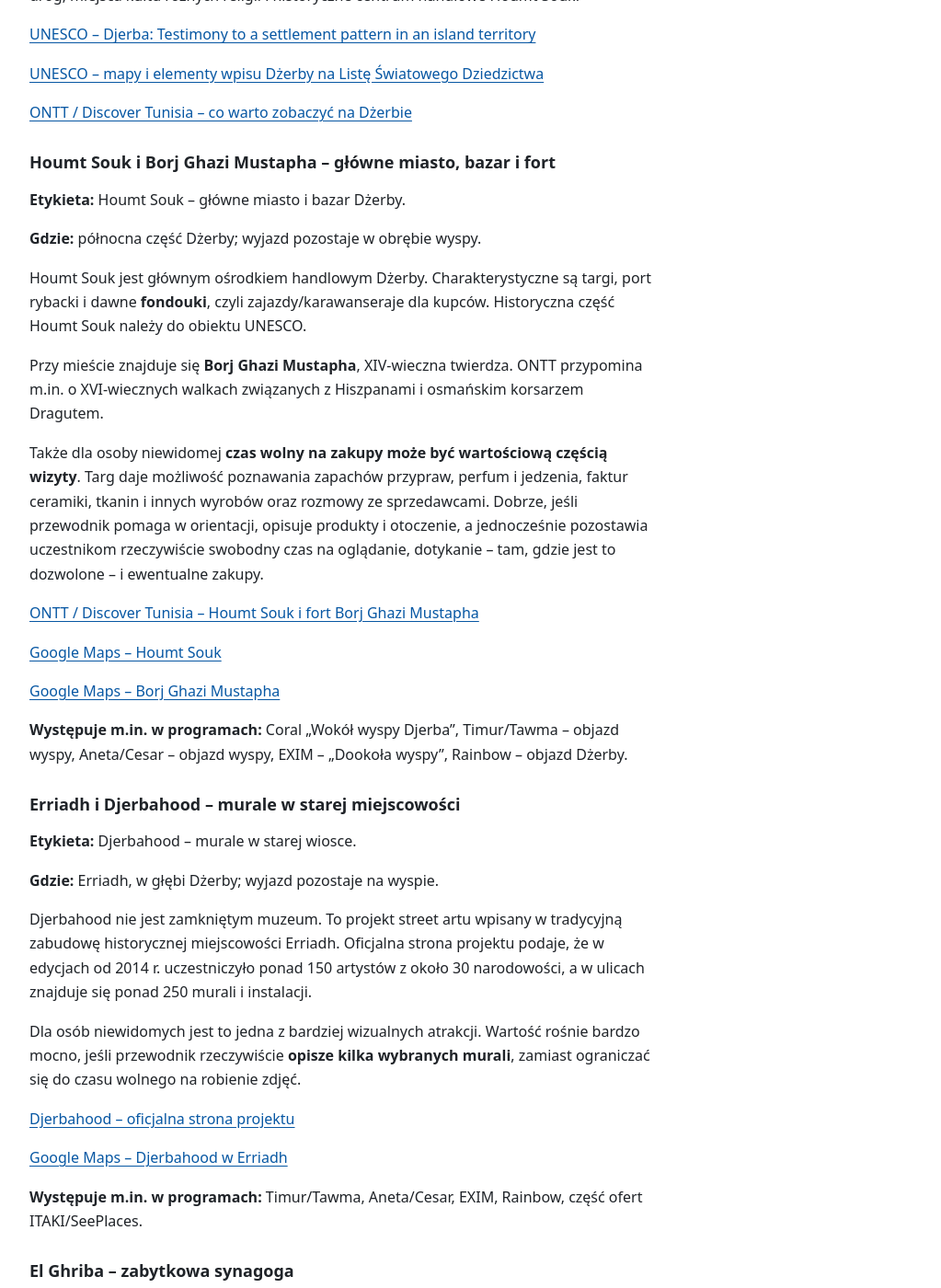
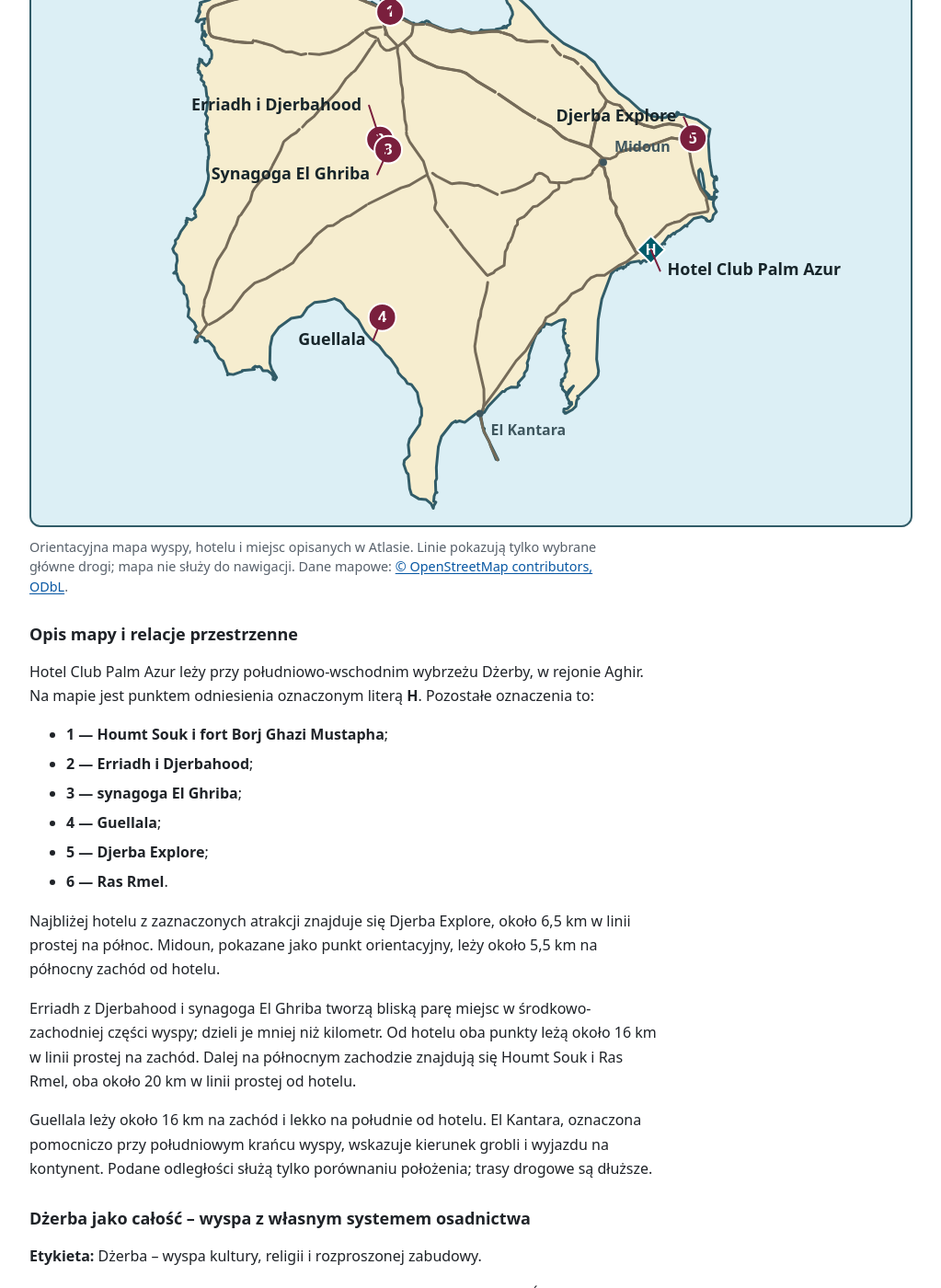
Before and after one commit to rotnicki/djerba-2026, a Jekyll site: the page built from wycieczki.md, in a window 1280 px wide and 1400 px high, scrolled down 7005 px. Shown: the whole window at 92% size, without its empty margins (32-1055 px from the left). Built offline with Jekyll 4.4.1, drawn with Linux system fonts in a browser that asks for light colours; our own code applies the rules of GitHub Pages for plain Markdown files; some of the changed text lies outside the part shown.

Commit message:
Dodaj pierwszą dostępną mapę Dżerby

```diff
--- a/assets/css/style.css
+++ b/assets/css/style.css
@@ -183,6 +183,116 @@ code {
   color: var(--color-text-muted);
 }
 
+.place-map {
+  --map-water: #dceff5;
+  --map-land: #f6edcf;
+  --map-road: #756b59;
+  --map-point: #7a1f3d;
+  --map-point-text: #ffffff;
+  --map-hotel: #005d6a;
+  --map-hotel-text: #ffffff;
+  --map-label: #17252a;
+  --map-muted-label: #3e565e;
+  --map-border: #315c68;
+  margin: 1.25rem 0 1.75rem;
+  max-width: 60rem;
+}
+
+.place-map__viewport {
+  overflow-x: auto;
+  border: 2px solid var(--map-border);
+  border-radius: .75rem;
+  background: var(--map-water);
+}
+
+.place-map__viewport:focus-visible {
+  outline: 3px solid var(--color-link);
+  outline-offset: 3px;
+}
+
+.place-map__graphic {
+  display: block;
+  width: 100%;
+  min-width: 48rem;
+  height: auto;
+}
+
+.place-map__water { fill: var(--map-water); }
+
+.place-map__land {
+  fill: var(--map-land);
+  stroke: var(--map-border);
+  stroke-width: 3;
+  stroke-linejoin: round;
+}
+
+.place-map__roads {
+  fill: none;
+  stroke: var(--map-road);
+  stroke-width: 3;
+  stroke-linecap: round;
+  stroke-linejoin: round;
+}
+
+.place-map__context circle { fill: var(--map-muted-label); }
+
+.place-map__context text,
+.place-map__north text {
+  fill: var(--map-muted-label);
+  font: 700 16px system-ui, -apple-system, BlinkMacSystemFont, "Segoe UI", sans-serif;
+}
+
+.place-map__marker circle,
+.place-map__marker polygon {
+  fill: var(--map-point);
+  stroke: var(--map-point-text);
+  stroke-width: 2;
+}
+
+.place-map__marker--hotel polygon {
+  fill: var(--map-hotel);
+  stroke: var(--map-hotel-text);
+}
+
+.place-map__marker-text {
+  fill: var(--map-point-text);
+  font: 800 16px system-ui, -apple-system, BlinkMacSystemFont, "Segoe UI", sans-serif;
+}
+
+.place-map__marker--hotel .place-map__marker-text {
+  fill: var(--map-hotel-text);
+}
+
+.place-map__leader {
+  fill: none;
+  stroke: var(--map-point);
+  stroke-width: 2;
+  stroke-linecap: round;
+}
+
+.place-map__point-label {
+  fill: var(--map-label);
+  font: 700 18px system-ui, -apple-system, BlinkMacSystemFont, "Segoe UI", sans-serif;
+}
+
+.place-map__north path {
+  fill: none;
+  stroke: var(--map-label);
+  stroke-width: 3;
+  stroke-linecap: round;
+  stroke-linejoin: round;
+}
+
+.place-map figcaption {
+  margin-top: .65rem;
+  max-width: 75ch;
+  color: var(--color-text-muted);
+  font-size: .9rem;
+  line-height: 1.5;
+}
+
+.place-map-key li + li { margin-top: .35rem; }
+
 .vcard-share-button {
   display: inline-block;
   min-height: 2.75rem;
@@ -232,3 +342,33 @@ code {
   .home-image-credit { margin-top: 4rem; }
   .vcard-share-button { width: 100%; }
 }
+
+@media (prefers-color-scheme: dark) {
+  .place-map {
+    --map-water: #102f3a;
+    --map-land: #30352a;
+    --map-road: #c7b47d;
+    --map-point: #f3b63f;
+    --map-point-text: #17120a;
+    --map-hotel: #65d4e2;
+    --map-hotel-text: #071517;
+    --map-label: #f7fafb;
+    --map-muted-label: #d2e0e4;
+    --map-border: #9bcbd8;
+  }
+}
+
+@media (forced-colors: active) {
+  .place-map {
+    --map-water: Canvas;
+    --map-land: Canvas;
+    --map-road: CanvasText;
+    --map-point: Highlight;
+    --map-point-text: HighlightText;
+    --map-hotel: CanvasText;
+    --map-hotel-text: Canvas;
+    --map-label: CanvasText;
+    --map-muted-label: CanvasText;
+    --map-border: CanvasText;
+  }
+}
--- a/wycieczki.md
+++ b/wycieczki.md
@@ -156,6 +156,31 @@ W Matmacie mówi się o **domach troglodytów**, czyli domach wydrążonych w zi
 ## Atlas miejsc
 
 ### Dżerba
+
+<figure class="place-map">
+  <div class="place-map__viewport" role="region" aria-label="Mapa Dżerby. Na małym ekranie można ją przewijać poziomo." tabindex="0">
+    {% include maps/djerba.svg %}
+  </div>
+  <figcaption>Orientacyjna mapa wyspy, hotelu i miejsc opisanych w Atlasie. Linie pokazują tylko wybrane główne drogi; mapa nie służy do nawigacji. Dane mapowe: <a href="https://www.openstreetmap.org/copyright">© OpenStreetMap contributors, ODbL</a>.</figcaption>
+</figure>
+
+#### Opis mapy i relacje przestrzenne
+
+Hotel Club Palm Azur leży przy południowo-wschodnim wybrzeżu Dżerby, w rejonie Aghir. Na mapie jest punktem odniesienia oznaczonym literą **H**. Pozostałe oznaczenia to:
+
+- **1 — Houmt Souk i fort Borj Ghazi Mustapha**;
+- **2 — Erriadh i Djerbahood**;
+- **3 — synagoga El Ghriba**;
+- **4 — Guellala**;
+- **5 — Djerba Explore**;
+- **6 — Ras Rmel**.
+{: .place-map-key }
+
+Najbliżej hotelu z zaznaczonych atrakcji znajduje się Djerba Explore, około 6,5 km w linii prostej na północ. Midoun, pokazane jako punkt orientacyjny, leży około 5,5 km na północny zachód od hotelu.
+
+Erriadh z Djerbahood i synagoga El Ghriba tworzą bliską parę miejsc w środkowo-zachodniej części wyspy; dzieli je mniej niż kilometr. Od hotelu oba punkty leżą około 16 km w linii prostej na zachód. Dalej na północnym zachodzie znajdują się Houmt Souk i Ras Rmel, oba około 20 km w linii prostej od hotelu.
+
+Guellala leży około 16 km na zachód i lekko na południe od hotelu. El Kantara, oznaczona pomocniczo przy południowym krańcu wyspy, wskazuje kierunek grobli i wyjazdu na kontynent. Podane odległości służą tylko porównaniu położenia; trasy drogowe są dłuższe.
 
 #### Dżerba jako całość – wyspa z własnym systemem osadnictwa
 
```
Also changed, not shown: techniczne/mapy/README.md (+47 -3 lines), _includes/maps/djerba.svg (added), 1 other file.
